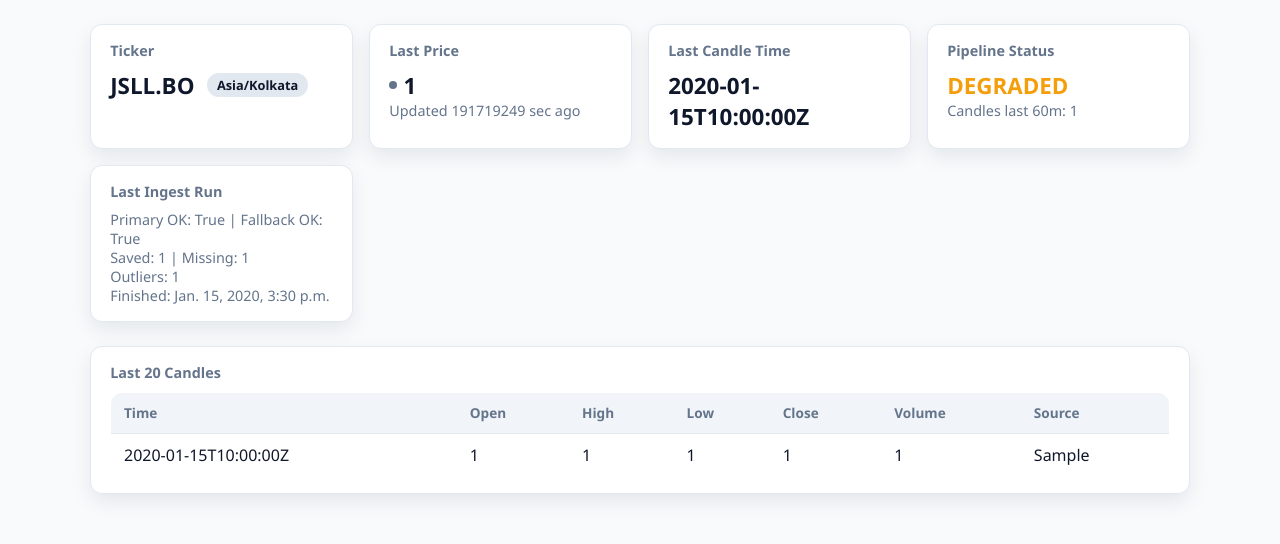
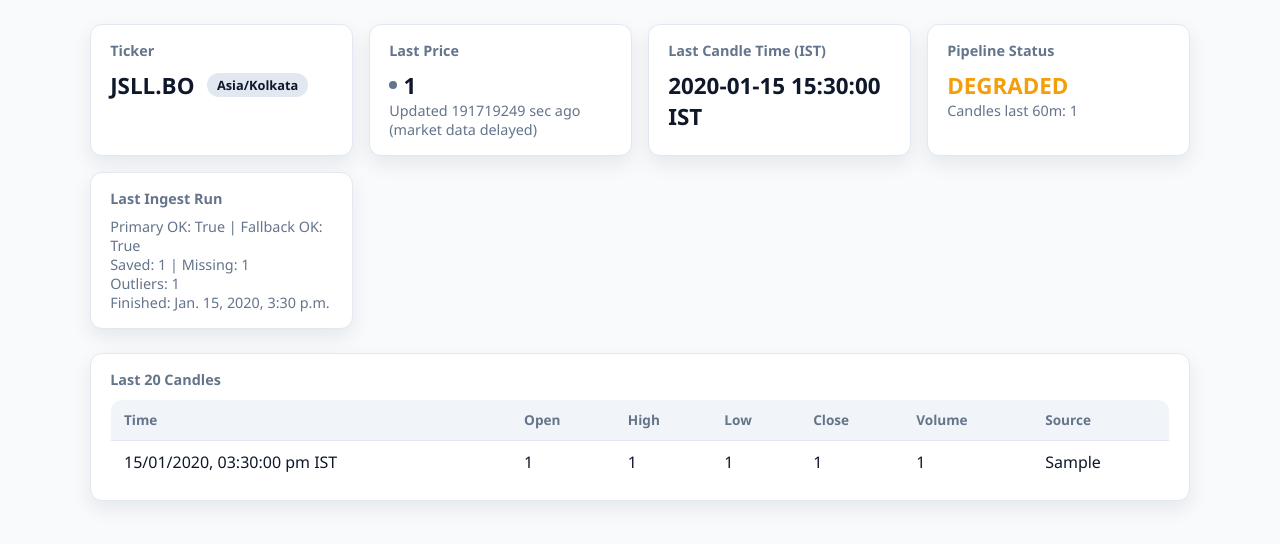
Before and after one commit to prarit0097/jsllapp, a Django app: page / in a window 1280 px wide. Shown: the part 86-630 px from the top of the page. Run offline with Django 5.2, Linux system fonts and the light colour scheme; tables that the repository leaves empty hold one stand-in row (values such as "Sample post"); parts of the project's set-up code (start-up, migrations or seed data) failed here and were passed over.

Commit message:
Display IST times and clarify delayed market data

```diff
--- a/apps/api/views.py
+++ b/apps/api/views.py
@@ -1,4 +1,5 @@
 from datetime import timedelta
+from zoneinfo import ZoneInfo
 
 from django.conf import settings
 from django.shortcuts import render
@@ -29,12 +30,21 @@ def _serialize_run(run):
     }
 
 
+def _format_market_time(dt):
+    if not dt:
+        return None
+    tz = ZoneInfo(settings.JSLL_MARKET_TZ)
+    local_dt = timezone.localtime(dt, tz)
+    return local_dt.strftime('%Y-%m-%d %H:%M:%S %Z')
+
+
 def dashboard(request):
     latest = Ohlc1m.objects.order_by('-ts').first()
     recent = Ohlc1m.objects.order_by('-ts')[:20]
     last_run = IngestRun.objects.first()
 
     last_candle_time = latest.ts if latest else None
+    last_candle_time_ist = _format_market_time(last_candle_time)
     since = timezone.now() - timedelta(minutes=60)
     candles_last_60m = Ohlc1m.objects.filter(ts__gte=since).count()
     data_ok = bool(last_run and (last_run.primary_ok or last_run.fallback_ok) and candles_last_60m > 0)
@@ -47,6 +57,7 @@ def dashboard(request):
             'recent': recent,
             'last_run': last_run,
             'last_candle_time': last_candle_time,
+            'last_candle_time_ist': last_candle_time_ist,
             'candles_last_60m': candles_last_60m,
             'data_ok': data_ok,
             'ticker': settings.JSLL_TICKER,
@@ -102,6 +113,7 @@ class LatestQuoteView(APIView):
                     'market_tz': settings.JSLL_MARKET_TZ,
                     'now_server_time': now_server,
                     'seconds_since_last_candle': seconds_since,
+                    'last_candle_time_ist': None,
                 }
             )
         return Response(
@@ -113,6 +125,7 @@ class LatestQuoteView(APIView):
                 'market_tz': settings.JSLL_MARKET_TZ,
                 'now_server_time': now_server,
                 'seconds_since_last_candle': seconds_since,
+                'last_candle_time_ist': _format_market_time(latest.ts),
             }
         )
 
--- a/templates/dashboard.html
+++ b/templates/dashboard.html
@@ -148,8 +148,8 @@
                 <div class="note" id="freshness">Updated --</div>
             </div>
             <div class="card">
-                <h2>Last Candle Time</h2>
-                <div class="value" id="last-candle-time">{% if last_candle_time %}{{ last_candle_time }}{% else %}--{% endif %}</div>
+                <h2>Last Candle Time (IST)</h2>
+                <div class="value" id="last-candle-time">{% if last_candle_time_ist %}{{ last_candle_time_ist }}{% else %}--{% endif %}</div>
             </div>
             <div class="card">
                 <h2>Pipeline Status</h2>
@@ -217,11 +217,34 @@
         const candles60El = document.getElementById('candles-60');
         const ohlcBody = document.getElementById('ohlc-body');
 
+        const istFormatter = new Intl.DateTimeFormat('en-IN', {
+            timeZone: 'Asia/Kolkata',
+            year: 'numeric',
+            month: '2-digit',
+            day: '2-digit',
+            hour: '2-digit',
+            minute: '2-digit',
+            second: '2-digit',
+        });
+
         function setStatus(ok) {
             pipelineEl.textContent = ok ? 'OK' : 'DEGRADED';
             pipelineEl.classList.toggle('ok', ok);
             pipelineEl.classList.toggle('warn', !ok);
             liveDot.classList.toggle('off', !ok);
+        }
+
+        function formatIst(isoString) {
+            if (!isoString) return '--';
+            const date = new Date(isoString);
+            if (Number.isNaN(date.getTime())) return '--';
+            return istFormatter.format(date) + ' IST';
+        }
+
+        function freshnessText(seconds) {
+            if (typeof seconds !== 'number') return 'Updated --';
+            if (seconds <= 90) return `Updated ${seconds} sec ago`;
+            return `Updated ${seconds} sec ago (market data delayed)`;
         }
 
         async function refreshQuote() {
@@ -232,14 +255,12 @@
                 if (data.last_price !== null) {
                     lastPriceEl.textContent = data.last_price;
                 }
-                if (data.last_candle_time) {
-                    lastCandleEl.textContent = data.last_candle_time;
+                if (data.last_candle_time_ist) {
+                    lastCandleEl.textContent = data.last_candle_time_ist;
+                } else if (data.last_candle_time) {
+                    lastCandleEl.textContent = formatIst(data.last_candle_time);
                 }
-                if (typeof data.seconds_since_last_candle === 'number') {
-                    freshnessEl.textContent = `Updated ${data.seconds_since_last_candle} sec ago`;
-                } else {
-                    freshnessEl.textContent = 'Updated --';
-                }
+                freshnessEl.textContent = freshnessText(data.seconds_since_last_candle);
                 const ok = data.status === 'ok' && (data.seconds_since_last_candle === null || data.seconds_since_last_candle <= 120);
                 setStatus(ok);
             } catch (err) {
@@ -256,7 +277,7 @@
                 if (data.length === 0) return;
                 ohlcBody.innerHTML = data.map((row) => (
                     `<tr>` +
-                    `<td>${row.ts}</td>` +
+                    `<td>${formatIst(row.ts)}</td>` +
                     `<td>${row.open}</td>` +
                     `<td>${row.high}</td>` +
                     `<td>${row.low}</td>` +
```
